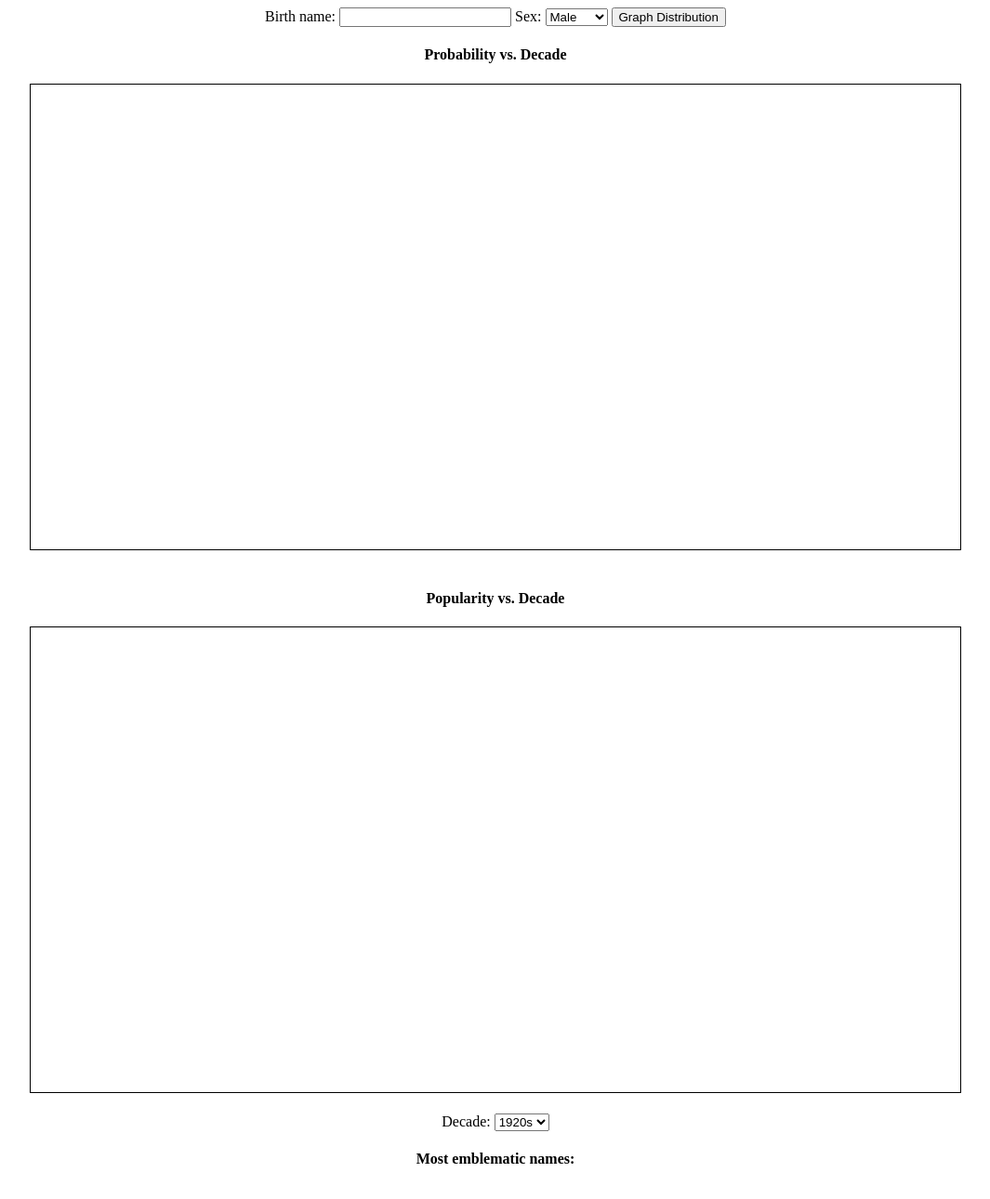
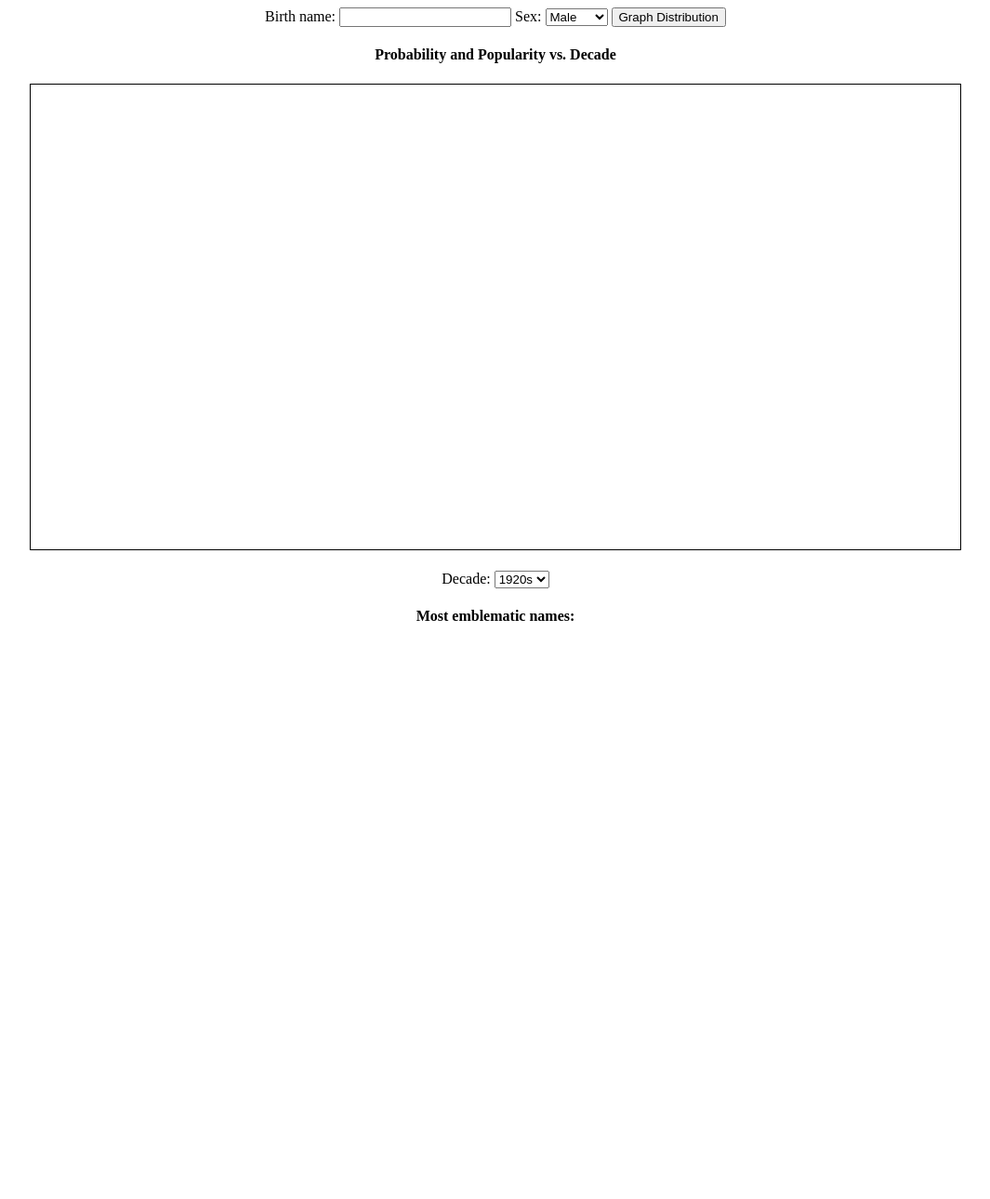
Before and after one commit to SystemicError/karen-graphs, a plain HTML site: page index.html in a window 1280 px wide. Shown: the whole page at 93% size, without its empty margins (107-1172 px from the left). After the commit the page ends 800 px from the top, so only its background shows below. Drawn offline with Linux system fonts and the light colour scheme; a script that the page names is missing.

Commit message:
Unite the two graphs, get both distributions working, draw axes/scale.

```diff
--- a/index.html
+++ b/index.html
@@ -14,10 +14,10 @@
           <option value="female">Female</option>
         </select>
         <button id="graph">Graph Distribution</button>
-        <h4>Probability vs. Decade</h4>
+        <h4>Probability and Popularity vs. Decade</h4>
         <canvas id="distribution" width="1000" height="500" style="border:1px solid #000000;"></canvas><br><br>
-        <h4>Popularity vs. Decade</h4>
-        <canvas id="popularity" width="1000" height="500" style="border:1px solid #000000;"></canvas><br><br>
+        <!--<h4>Popularity vs. Decade</h4>
+        <canvas id="popularity" width="1000" height="500" style="border:1px solid #000000;"></canvas><br><br>-->
       </div>
       <div id="names-div" align="center">
         Decade:
```
Also changed, not shown: 1 other file.
